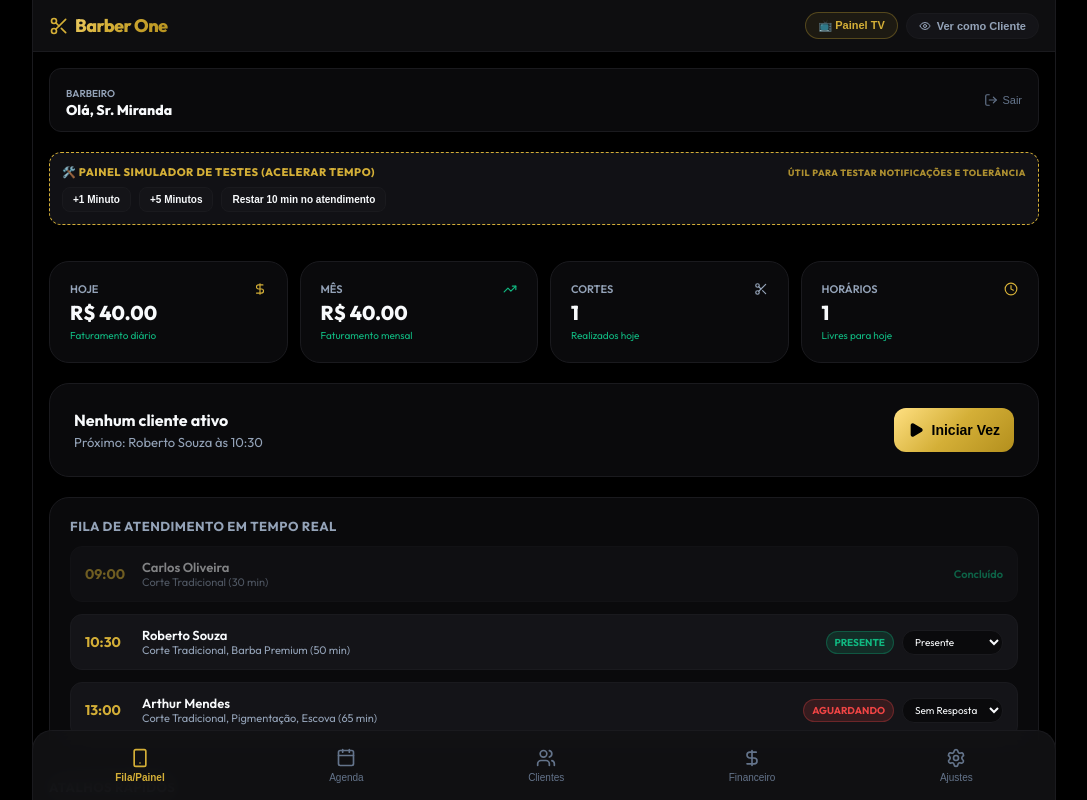
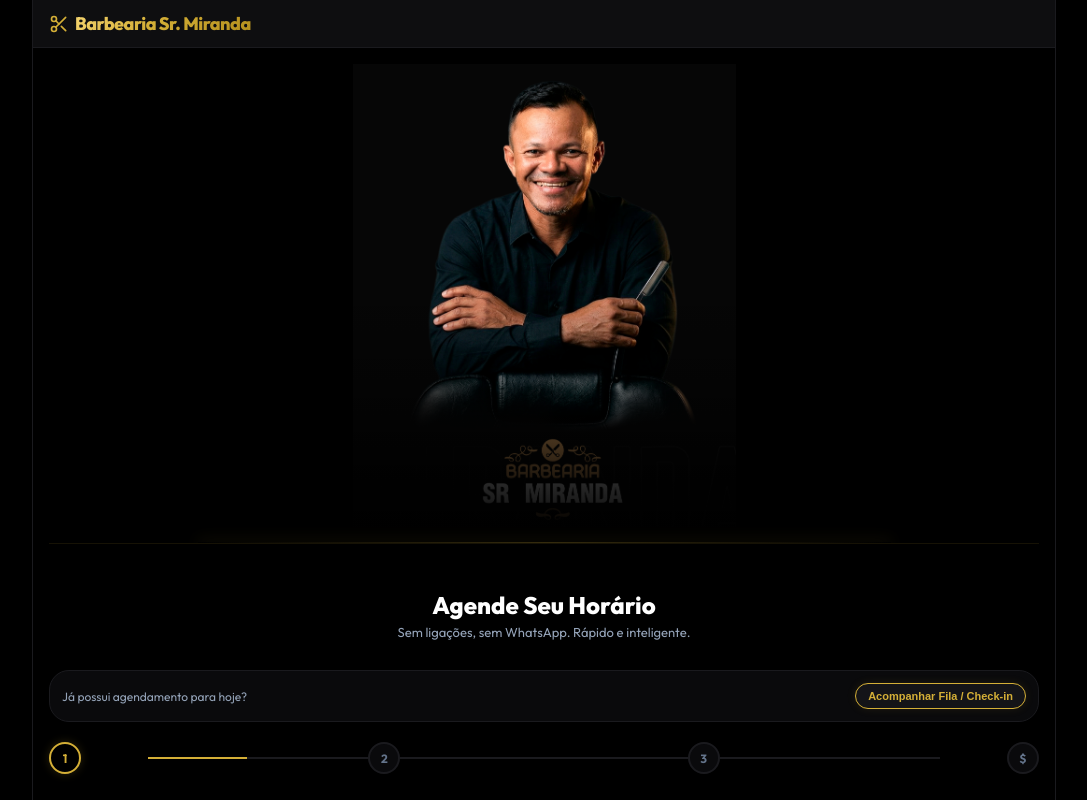
Before and after one commit to mcarv01/barbeariasrmiranda, a React (Vite) app: page / in a window 1280 px wide. Shown: the top 800 px of the page, without its empty margins (96-1183 px from the left). Built offline with nearby package versions, Linux system fonts and the light colour scheme.

Commit message:
feat: fundo unificado, login do barbeiro com senha real e link discreto de acesso

```diff
--- a/src/App.css
+++ b/src/App.css
@@ -7,14 +7,15 @@
   background-color: var(--bg-primary);
   max-width: 480px; /* Mobile first lock */
   margin: 0 auto;
-  box-shadow: 0 0 50px rgba(0, 0, 0, 0.8);
-  border-left: 1px solid var(--border-color);
-  border-right: 1px solid var(--border-color);
+  /* No sidebar borders — single unified black background */
 }
 
 @media (min-width: 768px) {
   .app-container {
     max-width: 1024px; /* Desktop view expands to a beautiful dashboard */
+    border-left: 1px solid var(--border-color);
+    border-right: 1px solid var(--border-color);
+    box-shadow: 0 0 60px rgba(0, 0, 0, 0.9);
   }
 }
 
--- a/src/App.tsx
+++ b/src/App.tsx
@@ -14,7 +14,8 @@
   Settings,
   LogOut,
   Eye,
-  Smartphone
+  Smartphone,
+  LogIn
 } from 'lucide-react';
 import './index.css';
 import './App.css';
@@ -160,14 +161,22 @@
 
   // Login form helper states
   const [emailOrPhone, setEmailOrPhone] = useState('');
-  const [loginMethod, setLoginMethod] = useState<'google' | 'email' | 'whatsapp'>('email');
+  const [loginPassword, setLoginPassword] = useState('');
+  const [loginError, setLoginError] = useState('');
 
   const [tvViewOpen, setTvViewOpen] = useState(false);
+  const [showBarberLogin, setShowBarberLogin] = useState(false);
 
   const handleLoginSubmit = (e: React.FormEvent) => {
     e.preventDefault();
-    if (!emailOrPhone) return;
-    login(loginMethod, { emailOrPhone });
+    if (!emailOrPhone || !loginPassword) return;
+    const success = login('email', { emailOrPhone, password: loginPassword });
+    if (!success) {
+      setLoginError('E-mail ou senha incorretos. Tente novamente.');
+    } else {
+      setLoginError('');
+      setShowBarberLogin(false);
+    }
   };
 
   // Render Barber sub-view contents
@@ -192,15 +201,16 @@
     <>
       <div className="app-container">
 
-        {/* Top Header with Role Switcher & Real-time Cloud Backup Sync */}
+        {/* Top Header */}
         <header className="role-switcher-header">
           <h1 className="brand-title">
             <Scissors size={20} style={{ color: 'var(--accent-gold)' }} />
-            <span>Barber One</span>
+            <span>Barbearia Sr. Miranda</span>
           </h1>
 
           <div style={{ display: 'flex', alignItems: 'center', gap: '8px' }}>
-            {/* TV Panel Toggle Button */}
+            {/* TV Panel - only visible when barber is logged in */}
+            {activeView === 'barber' && currentUser && (
               <button
                 className="role-toggle-btn"
                 onClick={() => setTvViewOpen(true)}
@@ -208,15 +218,30 @@
               >
                 📺 Painel TV
               </button>
+            )}
 
-            {/* Quick role-switch for demo convenience */}
+            {/* When barber is logged in, show switch to client view */}
+            {activeView === 'barber' && currentUser && (
               <button
-              className={`role-toggle-btn ${activeView === 'client' ? 'active-client' : ''}`}
-              onClick={() => setActiveView(activeView === 'barber' ? 'client' : 'barber')}
+                className="role-toggle-btn"
+                onClick={() => setActiveView('client')}
               >
                 <Eye size={12} />
-              <span>Ver como {activeView === 'barber' ? 'Cliente' : 'Barbeiro'}</span>
+                <span>Ver como Cliente</span>
               </button>
+            )}
+
+            {/* When in client view, show a back button if barber was previously logged */}
+            {activeView === 'client' && currentUser && (
+              <button
+                className="role-toggle-btn"
+                onClick={() => setActiveView('barber')}
+                style={{ fontSize: '11px' }}
+              >
+                <Scissors size={11} />
+                <span>Painel Barbeiro</span>
+              </button>
+            )}
           </div>
         </header>
 
@@ -224,66 +249,144 @@
         <main className="main-viewport">
           {activeView === 'client' ? (
             /* Client Booking Screen */
+            <div style={{ display: 'flex', flexDirection: 'column', minHeight: 'calc(100vh - 60px)' }}>
               <ClientFlow />
-          ) : (
-            /* Barber Control Panel */
-            !currentUser ? (
-              /* Mock Login Screen */
-              <div className="login-screen">
-                <div className="login-card">
+
+              {/* Discreet Barber Access Link at the bottom of client view */}
+              {!showBarberLogin && !currentUser && (
+                <div style={{ textAlign: 'center', padding: '24px 16px 40px', marginTop: 'auto' }}>
+                  <button
+                    onClick={() => setShowBarberLogin(true)}
+                    style={{
+                      background: 'none', border: 'none',
+                      color: 'var(--text-muted)',
+                      fontSize: '11px', cursor: 'pointer',
+                      textDecoration: 'underline',
+                      opacity: 0.6
+                    }}
+                  >
+                    <Scissors size={10} style={{ marginRight: '4px', verticalAlign: 'middle' }} />
+                    Acesso do Barbeiro
+                  </button>
+                </div>
+              )}
+
+              {/* Barber Login Modal Overlay */}
+              {showBarberLogin && (
+                <div style={{
+                  position: 'fixed', inset: 0, background: 'rgba(0,0,0,0.85)',
+                  zIndex: 9000, display: 'flex', alignItems: 'center', justifyContent: 'center',
+                  padding: '20px'
+                }}>
+                  <div className="login-card" style={{ width: '100%', maxWidth: '380px' }}>
                     <div className="login-header">
-                    <div className="login-logo">💈</div>
-                    <h2 className="login-title">Barber One</h2>
-                    <p className="login-subtitle">Sistema inteligente para Barbeiro Autônomo</p>
+                      <div className="login-logo">✂️</div>
+                      <h2 className="login-title">Área do Barbeiro</h2>
+                      <p className="login-subtitle">Acesso exclusivo — Barbearia Sr. Miranda</p>
                     </div>
 
                     <form onSubmit={handleLoginSubmit} className="login-form">
                       <div className="input-group">
-                      <span className="input-label">E-mail ou WhatsApp</span>
+                        <span className="input-label">E-mail</span>
                         <input
-                        type="text"
+                          type="email"
                           className="text-input"
-                        placeholder="Ex: miranda@barber.com.br ou admin"
+                          placeholder="seu@email.com.br"
                           value={emailOrPhone}
-                        onChange={(e) => setEmailOrPhone(e.target.value)}
+                          onChange={(e) => { setEmailOrPhone(e.target.value); setLoginError(''); }}
+                          required
+                          autoFocus
+                        />
+                      </div>
+                      <div className="input-group">
+                        <span className="input-label">Senha</span>
+                        <input
+                          type="password"
+                          className="text-input"
+                          placeholder="••••••••"
+                          value={loginPassword}
+                          onChange={(e) => { setLoginPassword(e.target.value); setLoginError(''); }}
                           required
                         />
                       </div>
 
-                    <button type="submit" className="btn-primary" onClick={() => setLoginMethod('email')}>
-                      Acessar Painel
+                      {loginError && (
+                        <p style={{ fontSize: '12px', color: 'var(--color-sem-resposta)', textAlign: 'center', marginTop: '-8px' }}>
+                          {loginError}
+                        </p>
+                      )}
+
+                      <button type="submit" className="btn-primary">
+                        <LogIn size={14} style={{ marginRight: '6px' }} />
+                        Entrar no Painel
                       </button>
 
-                    <div className="login-divider">Ou acesse com</div>
-
-                    <div style={{ display: 'flex', gap: '8px' }}>
                       <button
                         type="button"
-                        className="social-login-btn"
-                        style={{ flex: 1 }}
-                        onClick={() => {
-                          setEmailOrPhone('miranda.google@gmail.com');
-                          login('google', { emailOrPhone: 'miranda.google@gmail.com', name: 'Miranda Google' });
-                        }}
+                        onClick={() => { setShowBarberLogin(false); setLoginError(''); setEmailOrPhone(''); setLoginPassword(''); }}
+                        style={{ background: 'none', border: 'none', color: 'var(--text-muted)', cursor: 'pointer', fontSize: '12px', textAlign: 'center' }}
                       >
-                        🌐 Google
+                        Cancelar
                       </button>
+                    </form>
+                  </div>
+                </div>
+              )}
+            </div>
+          ) : (
+            /* Barber Control Panel */
+            !currentUser ? (
+              /* Barber Login Screen (accessed via direct /barber route or role switch) */
+              <div className="login-screen">
+                <div className="login-card">
+                  <div className="login-header">
+                    <div className="login-logo">✂️</div>
+                    <h2 className="login-title">Área do Barbeiro</h2>
+                    <p className="login-subtitle">Acesso exclusivo — Barbearia Sr. Miranda</p>
+                  </div>
+
+                  <form onSubmit={handleLoginSubmit} className="login-form">
+                    <div className="input-group">
+                      <span className="input-label">E-mail</span>
+                      <input
+                        type="email"
+                        className="text-input"
+                        placeholder="seu@email.com.br"
+                        value={emailOrPhone}
+                        onChange={(e) => { setEmailOrPhone(e.target.value); setLoginError(''); }}
+                        required
+                      />
+                    </div>
+                    <div className="input-group">
+                      <span className="input-label">Senha</span>
+                      <input
+                        type="password"
+                        className="text-input"
+                        placeholder="••••••••"
+                        value={loginPassword}
+                        onChange={(e) => { setLoginPassword(e.target.value); setLoginError(''); }}
+                        required
+                      />
+                    </div>
+
+                    {loginError && (
+                      <p style={{ fontSize: '12px', color: 'var(--color-sem-resposta)', textAlign: 'center', marginTop: '-8px' }}>
+                        {loginError}
+                      </p>
+                    )}
+
+                    <button type="submit" className="btn-primary">
+                      <LogIn size={14} style={{ marginRight: '6px' }} />
+                      Entrar no Painel
+                    </button>
+
                     <button
                       type="button"
-                        className="social-login-btn"
-                        style={{ flex: 1 }}
-                        onClick={() => {
-                          setEmailOrPhone('11988887777');
-                          login('whatsapp', { emailOrPhone: '11988887777', name: 'Miranda WhatsApp' });
-                        }}
+                      onClick={() => { setActiveView('client'); setLoginError(''); }}
+                      style={{ background: 'none', border: 'none', color: 'var(--text-muted)', cursor: 'pointer', fontSize: '12px', textAlign: 'center' }}
                     >
-                        💬 WhatsApp
+                      ← Voltar para Agendamentos
                     </button>
-                    </div>
-
-                    <p style={{ fontSize: '11px', color: 'var(--text-muted)', textAlign: 'center', lineHeight: '1.4' }}>
-                      Dica: use <strong>admin</strong> ou qualquer texto com <strong>miranda</strong> para logar como Barbeiro. Outros logam como Cliente de teste.
-                    </p>
                   </form>
                 </div>
               </div>
--- a/src/context/AppContext.tsx
+++ b/src/context/AppContext.tsx
@@ -45,7 +45,7 @@
   simulatedNotification: string | null;
   setActiveView: (view: 'barber' | 'client') => void;
   setBarberSubView: (view: 'dashboard' | 'agenda' | 'clientes' | 'financeiro' | 'configuracoes') => void;
-  login: (method: 'google' | 'email' | 'whatsapp', details: { emailOrPhone: string; name?: string }) => void;
+  login: (method: 'google' | 'email' | 'whatsapp', details: { emailOrPhone: string; name?: string; password?: string }) => boolean;
   logout: () => void;
   addService: (service: { name: string; category: string; price: number; duration: number; color: string }) => void;
   updateService: (id: string, updated: Partial<{ id: string; name: string; category: string; price: number; duration: number; color: string; status: 'active' | 'inactive' }>) => void;
@@ -85,6 +85,10 @@
   toleranceTime: 10, // 10 minutes
   notificationTime: 10 // 10 minutes before ending
 };
+// Barber access credentials (in production these would be server-validated)
+const BARBER_EMAIL = 'miranda@barbeariasrmiranda.com.br';
+const BARBER_PASSWORD = 'Miranda@2025';
+
 
 // Initial services
 const defaultServices = [
@@ -97,169 +101,13 @@
 ];
 
 // Initial mock clients
-const defaultClients: Client[] = [
-  {
-    id: 'c1',
-    name: 'Carlos Oliveira',
-    phone: '11988887777',
-    whatsapp: '11988887777',
-    birthDate: '1992-05-15',
-    instagram: '@carlos_oli',
-    notes: 'Gosta de degradê navalhado. Usa pomada efeito seco.',
-    hairPreference: 'Degradê baixo e Barba alinhada com toalha quente.',
-    photos: [],
-    lastVisit: '2026-06-28',
-    visitCount: 12,
-    totalSpent: 480,
-    avgInterval: 15,
-    loyaltyCount: 2
-  },
-  {
-    id: 'c2',
-    name: 'Roberto Souza',
-    phone: '11977776666',
-    whatsapp: '11977776666',
-    birthDate: '1988-11-20',
-    instagram: '@robertinho_s',
-    notes: 'Corte clássico tesoura. Sem barba.',
-    hairPreference: 'Social na tesoura, bem discreto.',
-    photos: [],
-    lastVisit: '2026-07-01',
-    visitCount: 8,
-    totalSpent: 320,
-    avgInterval: 20,
-    loyaltyCount: 8
-  },
-  {
-    id: 'c3',
-    name: 'Arthur Mendes',
-    phone: '11966665555',
-    whatsapp: '11966665555',
-    birthDate: '1995-03-10',
-    instagram: '@arthur_mendes',
-    notes: 'Sempre faz corte, barba e sobrancelha. Gosta de risquinho na sobrancelha.',
-    hairPreference: 'Corte degradê médio com risca lateral e pigmentação leve na barba.',
-    photos: [],
-    lastVisit: '2026-07-05',
-    visitCount: 5,
-    totalSpent: 380,
-    avgInterval: 18,
-    loyaltyCount: 5
-  },
-  {
-    id: 'c4',
-    name: 'Marcos Vinícius',
-    phone: '11955554444',
-    whatsapp: '11955554444',
-    birthDate: '2001-08-25',
-    instagram: '@marcos_vini',
-    notes: 'Corte Buzz Cut (máquina 2). Sempre rápido.',
-    hairPreference: 'Corte curto uniforme.',
-    photos: [],
-    lastVisit: '2026-06-15',
-    visitCount: 15,
-    totalSpent: 450,
-    avgInterval: 25,
-    loyaltyCount: 0
-  }
-];
+const defaultClients: Client[] = [];
 
 // Initial mock transactions (populate past revenue data)
-const defaultTransactions = (): Transaction[] => {
-  const list: Transaction[] = [];
-  const dates = ['2026-07-08', '2026-07-09', '2026-07-10', '2026-07-11'];
-
-  // Add some inputs
-  dates.forEach((d, i) => {
-    list.push({
-      id: `t-in-1-${i}`,
-      type: 'entrada',
-      description: 'Atendimento Carlos Oliveira',
-      amount: 40,
-      date: d,
-      category: 'Serviço',
-      paymentMethod: 'pix'
-    });
-    list.push({
-      id: `t-in-2-${i}`,
-      type: 'entrada',
-      description: 'Atendimento Roberto Souza',
-      amount: 30,
-      date: d,
-      category: 'Serviço',
-      paymentMethod: 'cartao'
-    });
-    list.push({
-      id: `t-in-3-${i}`,
-      type: 'entrada',
-      description: 'Atendimento Arthur Mendes',
-      amount: 80,
-      date: d,
-      category: 'Serviço',
-      paymentMethod: 'pix'
-    });
-    // Add one expense
-    list.push({
-      id: `t-out-${i}`,
-      type: 'saida',
-      description: 'Material de Limpeza / Pomadas',
-      amount: i % 2 === 0 ? 50 : 25,
-      date: d,
-      category: 'Suprimentos'
-    });
-  });
-  return list;
-};
+const defaultTransactions = (): Transaction[] => [];
 
 // Initial mock appointments
-const defaultAppointments = (todayStr: string): Appointment[] => [
-  {
-    id: 'app-1',
-    clientName: 'Carlos Oliveira',
-    clientPhone: '11988887777',
-    clientStatus: 'finalizado',
-    date: todayStr,
-    startTime: '09:00',
-    duration: 30,
-    services: [{ name: 'Corte Tradicional', price: 40, duration: 30 }],
-    totalValue: 40,
-    status: 'finalizado',
-    startedAt: `${todayStr}T09:00:00.000Z`,
-    finishedAt: `${todayStr}T09:28:00.000Z`,
-    paymentMethod: 'pix'
-  },
-  {
-    id: 'app-2',
-    clientName: 'Roberto Souza',
-    clientPhone: '11977776666',
-    clientStatus: 'presente',
-    date: todayStr,
-    startTime: '10:30',
-    duration: 50,
-    services: [
-      { name: 'Corte Tradicional', price: 40, duration: 30 },
-      { name: 'Barba Premium', price: 30, duration: 20 }
-    ],
-    totalValue: 70,
-    status: 'pendente'
-  },
-  {
-    id: 'app-3',
-    clientName: 'Arthur Mendes',
-    clientPhone: '11966665555',
-    clientStatus: 'sem_resposta',
-    date: todayStr,
-    startTime: '13:00',
-    duration: 65,
-    services: [
-      { name: 'Corte Tradicional', price: 40, duration: 30 },
-      { name: 'Pigmentação', price: 20, duration: 15 },
-      { name: 'Escova', price: 25, duration: 20 }
-    ],
-    totalValue: 85,
-    status: 'pendente'
-  }
-];
+const defaultAppointments = (_todayStr: string): Appointment[] => [];
 
 export const AppProvider: React.FC<{ children: React.ReactNode }> = ({ children }) => {
   const getTodayStr = () => new Date().toISOString().split('T')[0];
@@ -291,12 +139,12 @@
     return saved ? JSON.parse(saved) : defaultConfig;
   });
 
-  const [activeView, setActiveView] = useState<'barber' | 'client'>('barber');
+  const [activeView, setActiveView] = useState<'barber' | 'client'>('client');
   const [barberSubView, setBarberSubView] = useState<AppContextType['barberSubView']>('dashboard');
 
   const [currentUser, setCurrentUser] = useState<AppContextType['currentUser']>(() => {
     const saved = localStorage.getItem('barber_user');
-    return saved ? JSON.parse(saved) : { name: 'Miranda', email: 'contato@srmiranda.com.br', role: 'barber' };
+    return saved ? JSON.parse(saved) : null;
   });
 
   const [activeAppointmentId, setActiveAppointmentId] = useState<string | null>(() => {
@@ -430,20 +278,21 @@
   }, []);
 
   // Action methods
-  const login = (_method: 'google' | 'email' | 'whatsapp', details: { emailOrPhone: string; name?: string }) => {
-    let role: 'barber' | 'client' = 'client';
-    // Assume contact@srmiranda.com.br or admin is barber
-    if (details.emailOrPhone.includes('miranda') || details.emailOrPhone === 'admin') {
-      role = 'barber';
+  const login = (_method: 'google' | 'email' | 'whatsapp', details: { emailOrPhone: string; name?: string; password?: string }): boolean => {
+    // Only the registered barber email + password combo unlocks barber access
+    if (details.emailOrPhone.toLowerCase() === BARBER_EMAIL && details.password === BARBER_PASSWORD) {
+      const user = {
+        name: 'Sr. Miranda',
+        email: BARBER_EMAIL,
+        phone: '',
+        role: 'barber' as const
+      };
+      setCurrentUser(user);
+      setActiveView('barber');
+      return true;
     }
-    const user = {
-      name: details.name || (role === 'barber' ? 'Miranda' : 'Cliente'),
-      email: details.emailOrPhone.includes('@') ? details.emailOrPhone : '',
-      phone: !details.emailOrPhone.includes('@') ? details.emailOrPhone : '',
-      role
-    };
-    setCurrentUser(user);
-    setActiveView(role);
+    // Wrong credentials
+    return false;
   };
 
   const logout = () => {
```
Lines whose indentation alone changed are shown as unchanged.
